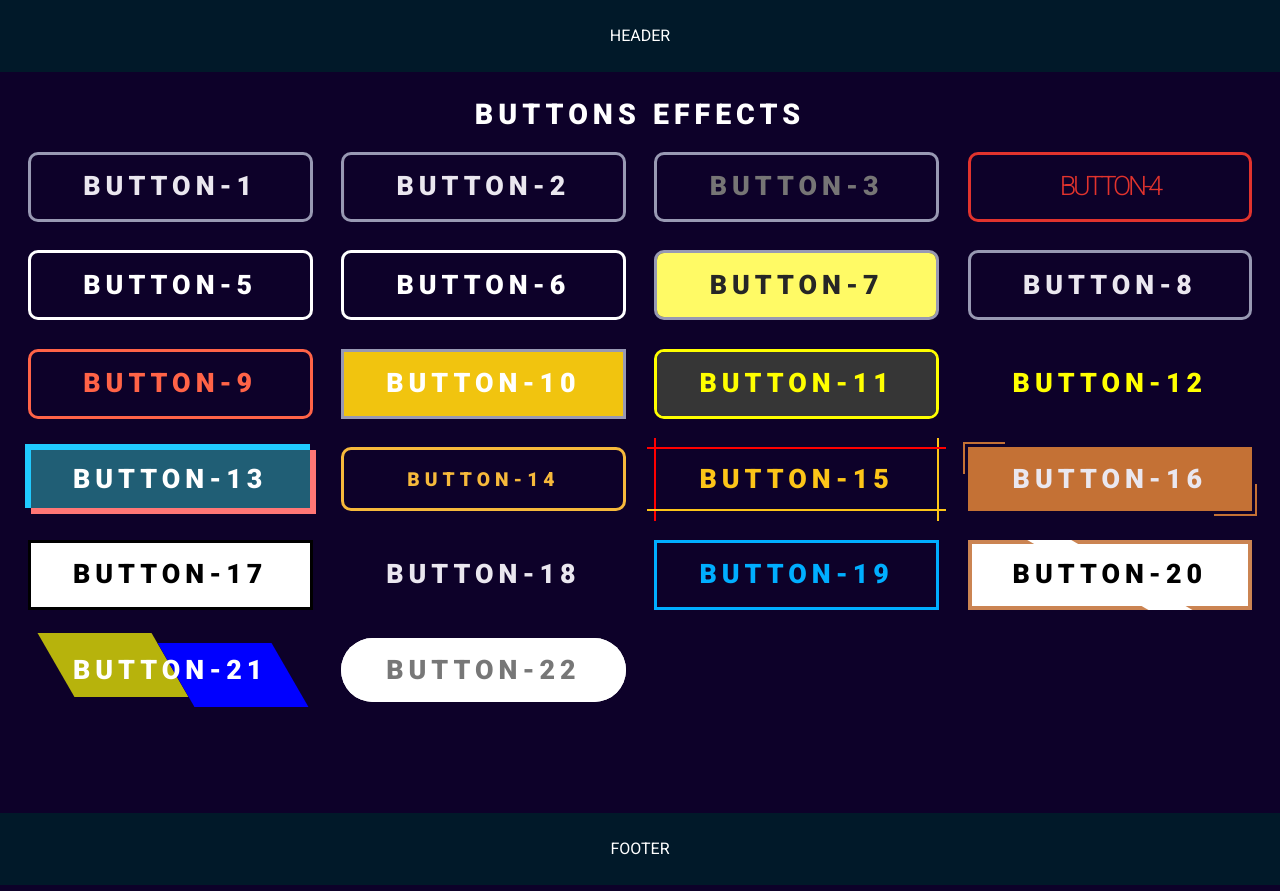
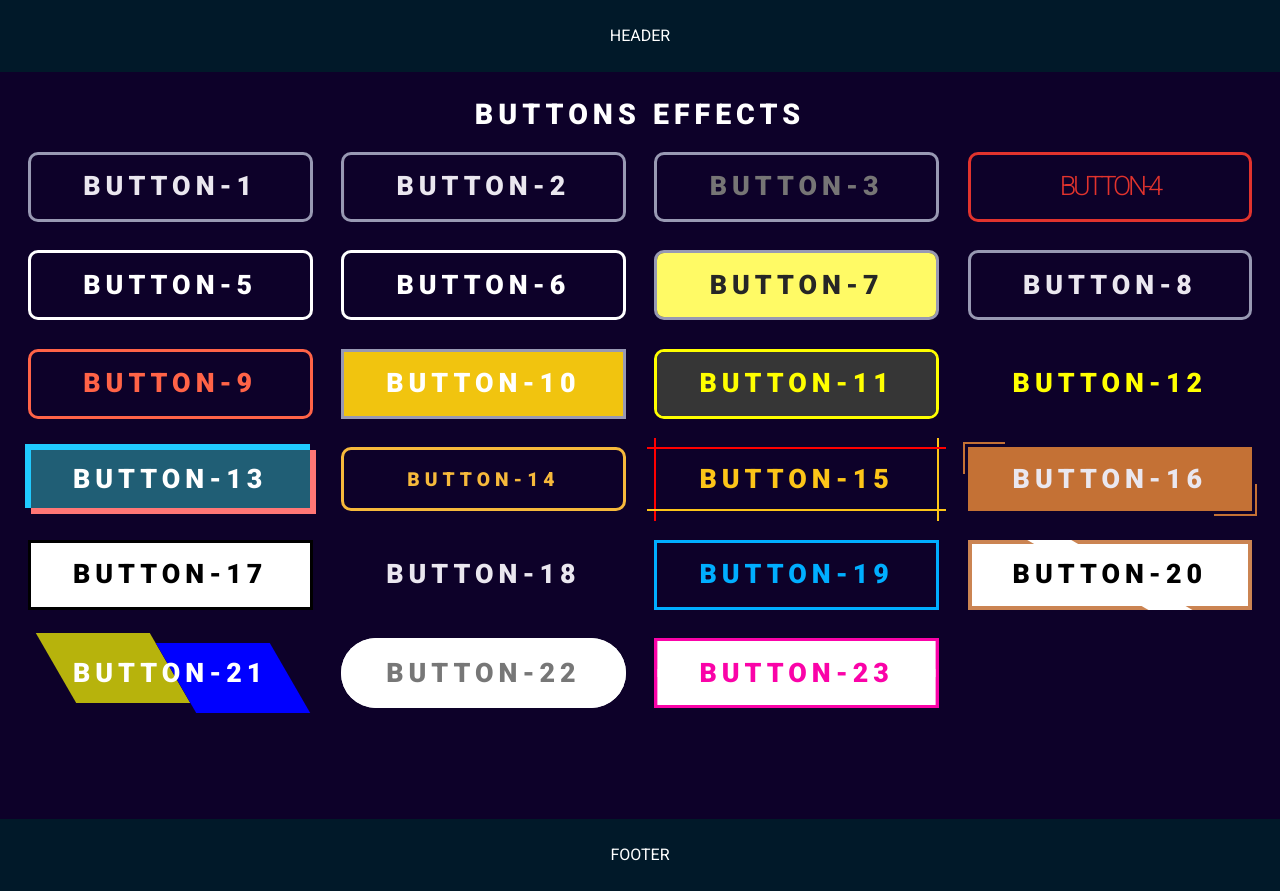
Before and after one commit to Maxisro/CSS-BUTTONS, a plain HTML site: page index.html in a window 1280 px wide. Drawn offline with Linux system fonts and the light colour scheme.

Commit message:
#23 buttons end

```diff
--- a/index.html
+++ b/index.html
@@ -39,13 +39,13 @@
             <a class="btn button-effect-18" href="#"
               >Button-18<span class="s18"></span
             ></a>
-                    <a class="btn button-effect-19" href="#">Button-19
-              <div class="wave"></div>
+                    <a class="btn button-effect-19" href="#">Button-19<div class="wave"></div>
             </a>
-                    <a class="btn button-effect-20" href="#">Button-20 <span class="s20"></span
+                    <a class="btn button-effect-20" href="#">Button-20<span class="s20"></span
             ></a>
-                    <a class="btn button-effect-21" href="#">Button-21 </a>
-                    <a class="btn button-effect-22" href="#">Button-22 </a>
+                    <a class="btn button-effect-21" href="#">Button-21</a>
+                    <a class="btn button-effect-22" href="#">Button-22</a>
+                    <a class="btn button-effect-23" href="#">Button-23</a>
                 </div>
             </section>
         </main>
--- a/style.css
+++ b/style.css
@@ -1127,6 +1127,68 @@ body {
 }
 
 
+/* №23------------------------------------------------------------------------------------------ */
+
+.button-effect-23 {
+    border-radius: 0;
+    border-color: #fa03a8;
+    background-color: white;
+    color: #fa03a8;
+    text-transform: uppercase;
+    transition: all .2s;
+}
+
+.button-effect-23::before {
+    content: '';
+    position: absolute;
+    width: 100%;
+    height: 100%;
+    top: 0;
+    /* left: 0;
+    bottom: 0; */
+    left: 0;
+    background-color: #fa03a8;
+    z-index: -1;
+    border-top: 28px solid #fa03a8;
+    border-bottom: 28px solid #fa03a8;
+    border-right: 28px solid white;
+    transition: all .3s;
+    transform: translateX(-100%);
+}
+
+.button-effect-23:hover::before {
+    transform: translateX(0);
+    border-right: 28px solid transparent;
+}
+
+.button-effect-23::after {
+    content: '';
+    position: absolute;
+    width: 100%;
+    height: 100%;
+    top: 0;
+    /* left: 0;
+    bottom: 0; */
+    right: 0;
+    background-color: #fa03a8;
+    z-index: -1;
+    border-top: 28px solid #fa03a8;
+    border-bottom: 28px solid #fa03a8;
+    border-left: 28px solid white;
+    transition: all .3s;
+    transform: translateX(100%);
+}
+
+.button-effect-23:hover::after {
+    transform: translateX(0);
+    border-left: 28px solid transparent;
+}
+
+.button-effect-23:hover {
+    color: white;
+}
+
+
 /* FOOTER--------------------------------------------------------------------------------------------------------- */
 
 .footer {
```
